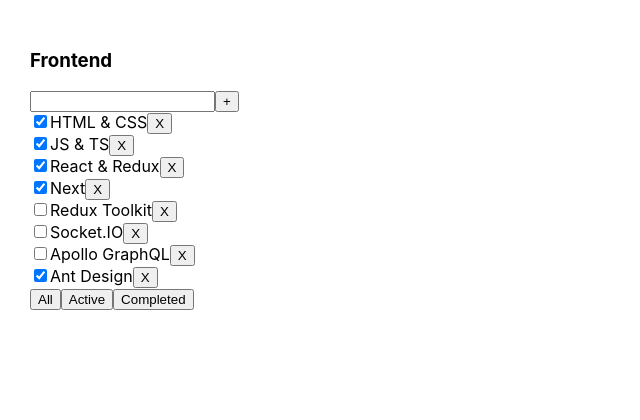
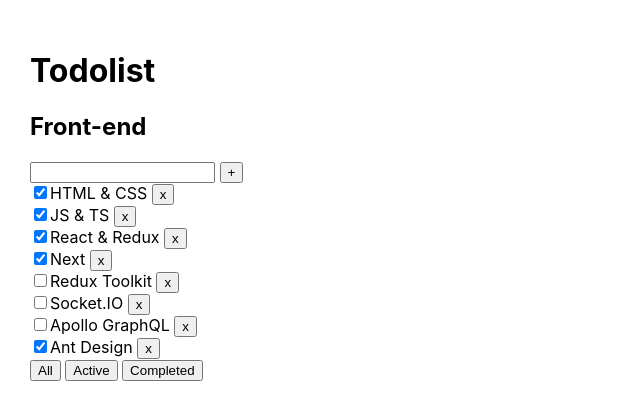
Before and after one commit to nikolayhotim1/hotims-todolist, a React (Create React App) app: page / in a window 1280 px wide. Shown: the top 420 px of the page, without its empty margins (0-640 px from the left). Built offline with nearby package versions, Linux system fonts and the light colour scheme.

Commit message:
refactor: refactor some code, changing some markup

```diff
--- a/src/App.tsx
+++ b/src/App.tsx
@@ -18,39 +18,33 @@
 	const [filter, setFilter] = useState<FilterValues>('all')
 	let tasksForTodolist = tasks
 
-	if (filter === 'active') {
-		tasksForTodolist = tasks.filter(t => !t.isDone)
-	} else if (filter === 'completed') {
-		tasksForTodolist = tasks.filter(t => t.isDone)
+	function changeIsDone(id: number) {
+		setTasks(tasks.map(t => (t.id !== id ? t : { ...t, isDone: !t.isDone })))
 	}
 
 	function removeTask(id: number) {
 		setTasks(tasks.filter(t => t.id !== id))
 	}
 
-	function changeIsDone(id: number) {
-		setTasks(
-			tasks.map(t => {
-				if (t.id !== id) {
-					return t
-				} else {
-					return {
-						...t,
-						isDone: !t.isDone
-					}
-				}
-			})
-		)
+	function changeFilter(value: FilterValues) {
+		setFilter(value)
 	}
 
-	function changeFilter(value: FilterValues) {
-		setFilter(value)
+	switch (filter) {
+		case 'active':
+			tasksForTodolist = tasks.filter(t => !t.isDone)
+			break
+		case 'completed':
+			tasksForTodolist = tasks.filter(t => t.isDone)
+			break
+		default:
+			break
 	}
 
 	return (
 		<div className='App'>
 			<Todolist
-				title='Frontend'
+				title='Front-end'
 				tasks={tasksForTodolist}
 				removeTask={removeTask}
 				changeIsDone={changeIsDone}
--- a/src/Todolist.tsx
+++ b/src/Todolist.tsx
@@ -18,23 +18,22 @@
 export function Todolist({ title, tasks, removeTask, changeIsDone, changeFilter }: Props) {
 	return (
 		<div>
-			<h3>{title}</h3>
+			<h1>Todolist</h1>
+			<h2>{title}</h2>
 			<div>
-				<input />
-				<button>+</button>
+				<input /> <button>+</button>
 			</div>
 			<ul>
 				{tasks.map(t => (
 					<li key={t.id}>
 						<input type='checkbox' checked={t.isDone} onChange={() => changeIsDone(t.id)} />
-						<span>{t.title}</span>
-						<button onClick={() => removeTask(t.id)}>X</button>
+						<span>{t.title}</span> <button onClick={() => removeTask(t.id)}>x</button>
 					</li>
 				))}
 			</ul>
 			<div>
-				<button onClick={() => changeFilter('all')}>All</button>
-				<button onClick={() => changeFilter('active')}>Active</button>
+				<button onClick={() => changeFilter('all')}>All</button>{' '}
+				<button onClick={() => changeFilter('active')}>Active</button>{' '}
 				<button onClick={() => changeFilter('completed')}>Completed</button>
 			</div>
 		</div>
```
